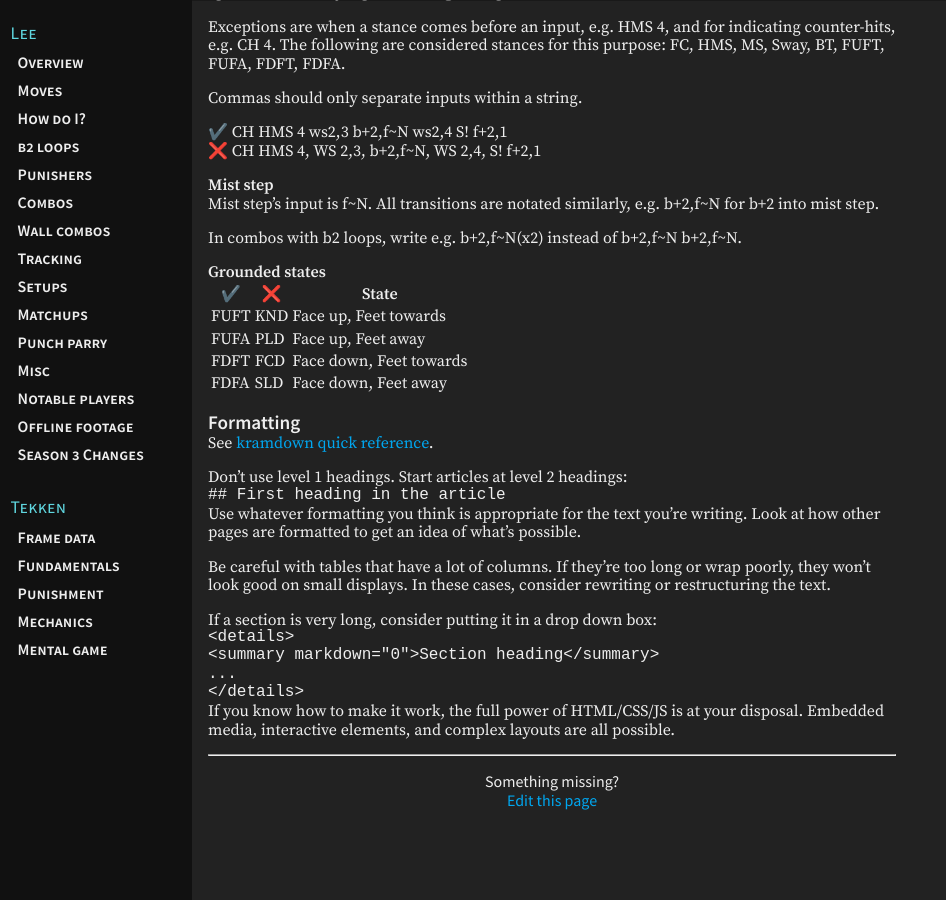
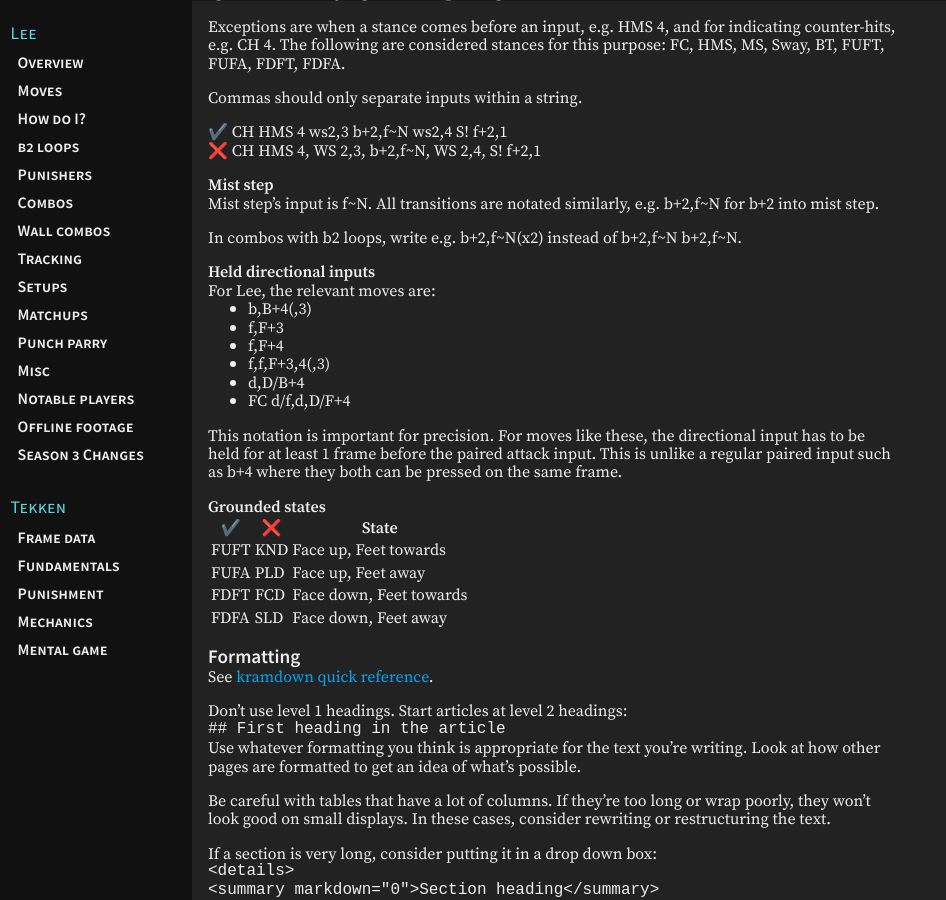
Before and after one commit to t7leeschool/t7leeschool.github.io, a Jekyll site: the page built from STYLE.md, in a window 1280 px wide and 900 px high, scrolled down 536 px. Shown: the whole window, without its empty margins (0-946 px from the left). Built offline with Jekyll 4.4.1, drawn with Linux system fonts in a browser that asks for light colours; our own code applies the rules of GitHub Pages for plain Markdown files.

Commit message:
Update STYLE.md

```diff
--- a/STYLE.md
+++ b/STYLE.md
@@ -44,6 +44,19 @@ b+2,f\~N for b+2 into mist step.
 
 In combos with b2 loops, write e.g. b+2,f\~N(x2) instead of b+2,f\~N b+2,f\~N.
 
+### Held directional inputs
+
+For Lee, the relevant moves are:
+
+- b,B+4(,3)
+- f,F+3
+- f,F+4
+- f,f,F+3,4(,3)
+- d,D/B+4
+- FC d/f,d,D/F+4
+
+This notation is important for precision. For moves like these, the directional input has to be held for at least 1 frame before the paired attack input. This is unlike a regular paired input such as b+4 where they both can be pressed on the same frame.
+
 ### Grounded states
 
 | ✔️ | ❌ | State |
```
